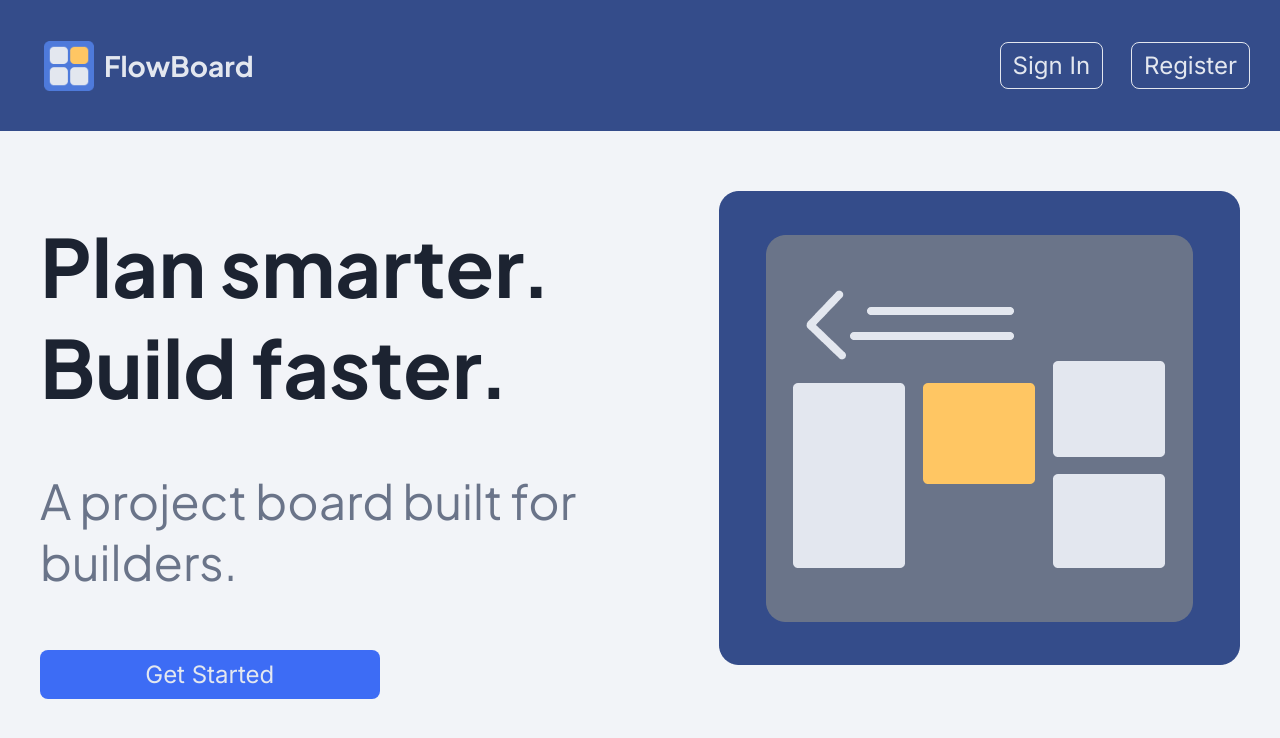
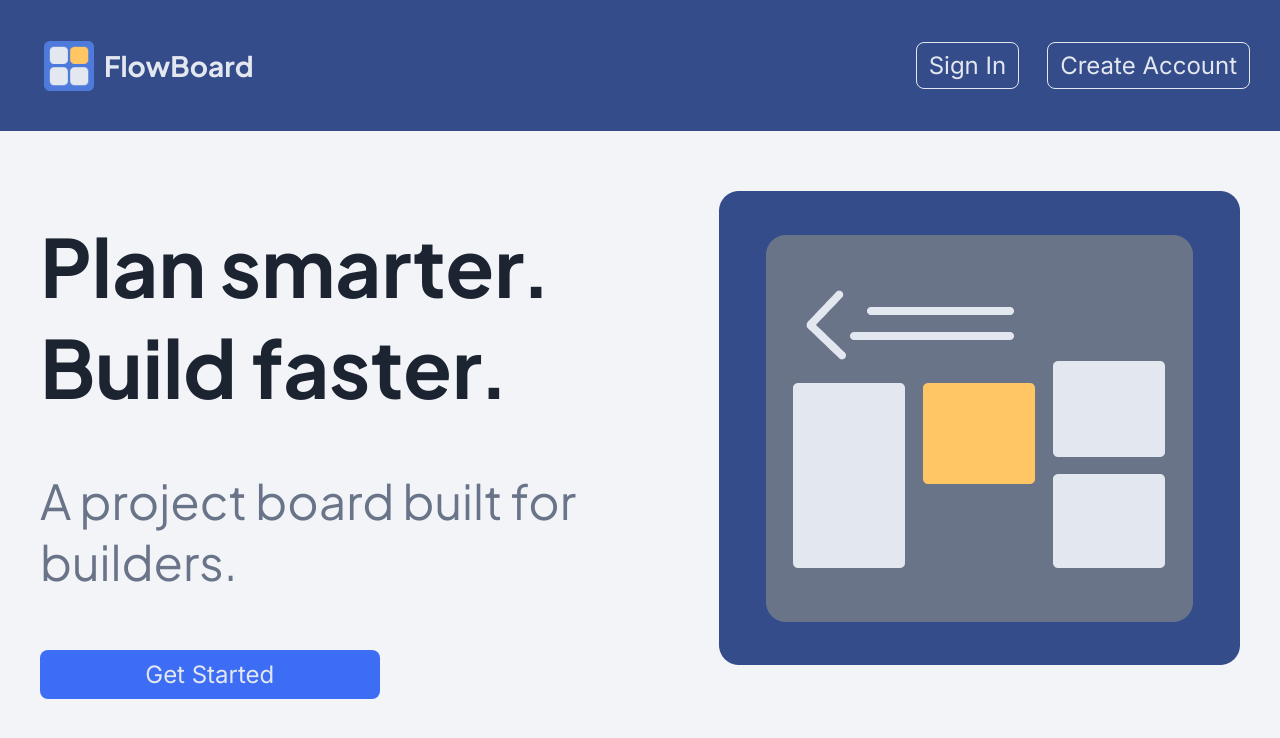
Before and after one commit to notEmmi/FlowBoard, a React (Vite) app in the folder frontend/: page /landing in a window 1280 px wide. Shown: the top 738 px of the page. Built offline with nearby package versions, Linux system fonts and the light colour scheme; no server answers.

Commit message:
feat: update button text from 'Register' to 'Create Account' for clarity

```diff
--- a/frontend/src/components/TopNav.jsx
+++ b/frontend/src/components/TopNav.jsx
@@ -23,7 +23,7 @@ export default function TopNav() {
 				</div>
 				<div className="top-nav">
 					<button onClick={() => setIsLoginOpen(true)} className='btn-ghost'>Sign In</button>
-					<button onClick={() => setIsRegistrationOpen(true)} className='btn-ghost'>Register</button>
+					<button onClick={() => setIsRegistrationOpen(true)} className='btn-ghost'>Create Account</button>
 				</div>
 			</div>
 			<Login isOpen={isLoginOpen} closeModal={setIsLoginOpen}/>
```
